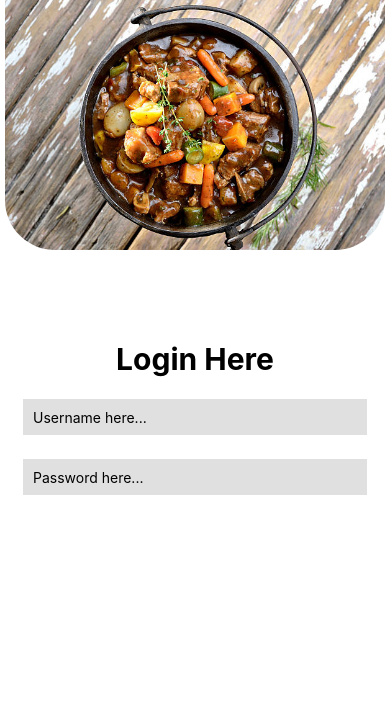
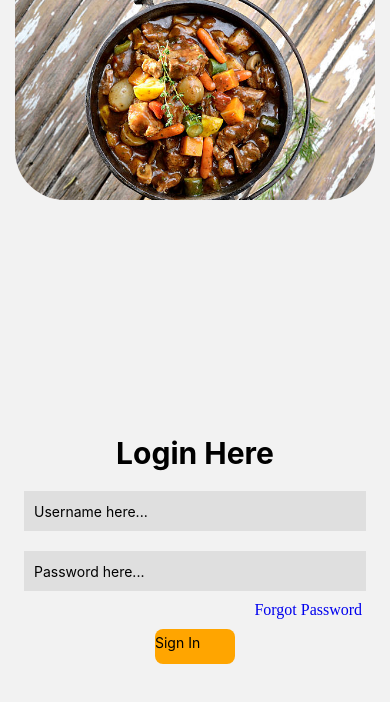
Before and after one commit to TedHopewell/Restaurant-App, a React Native app: screen /signup in a window 390 px wide. Shown: the top 702 px of the page. Built offline with nearby package versions, Linux system fonts and the light colour scheme.

Commit message:
second-login-page-commit

```diff
--- a/App.js
+++ b/App.js
@@ -1,62 +1,25 @@
-import React from 'react';
-import { StatusBar } from 'expo-status-bar';
-import { StyleSheet, Text, View,SafeAreaView, Image, TextInput } from 'react-native';
-import image1 from "./assets/dombolo1.jpg";
-import image2 from "./assets/pot1.jpg"
+import * as React from 'react';
+import { NavigationContainer} from '@react-navigation/native';
+import { createNativeStackNavigator } from '@react-navigation/native-stack';
+import LoginPage from './src/login';
+import SignupPage from './src/signup';
 
 
-export default function App() {
+
+const Stack = createNativeStackNavigator();
+function App() {
   return (
-    <SafeAreaView style={styles.container}>
-      <View style={styles.topView}>
-          <Image source={image2} style={styles.topImage}/>
-      </View>
-      <View style={styles.loginBox}>
-            <Text style={styles.loginText}>Login Here</Text>
-            <TextInput style={styles.inputBox} placeholder='Username here...'></TextInput>
-            <TextInput style={styles.inputBox} placeholder='Password here...'></TextInput>
-            <Text></Text>
-      </View>
-
-      <StatusBar style="auto" />
-    </SafeAreaView>
+    <NavigationContainer >
+            <Stack.Navigator initialRouteName='LoginPage'>
+                  {/* <Stack.Screen name='signup' options={{title:'signup', headerShown:false}}>
+                    {(props)=> <SignupPage {...props} />}
+                  </Stack.Screen> */}
+                  <Stack.Screen name='login' options={{title:'login', headerShown:false}}>
+                    {(props)=> <LoginPage {...props} />}
+                  </Stack.Screen>
+            </Stack.Navigator>
+    </NavigationContainer>
   );
 }
 
-const styles = StyleSheet.create({
-  container: {
-    flex: 1,
-    alignItems: 'center',
-    justifyContent: 'center',
-  },
-  topView:{
-    flex:1,
-  },
-  topImage:{
-    height:250,
-    width:380,
-    borderBottomLeftRadius:50,
-    borderBottomRightRadius:50,
-  },
-  loginBox:{
-    flex:2,
-    display:'flex',
-    flexDirection:'column',
-    alignItems:'center'
-  },
-  loginText:{
-    color:'black',
-    fontWeight:'bolder',
-    textAlign:'center',
-    fontSize:30,
-    paddingTop:60,
-  },
-  inputBox:{
-    height:40,
-    width:'150%',
-    border:'2px solid white',
-    marginTop:20,
-    backgroundColor:'#dededeee',
-    paddingLeft:10,
-  },
-});
+export default App;
--- a/package.json
+++ b/package.json
@@ -10,12 +10,16 @@
   },
   "dependencies": {
     "@expo/webpack-config": "^0.17.2",
+    "@react-navigation/native": "^6.0.13",
+    "@react-navigation/native-stack": "^6.9.0",
     "expo": "~46.0.13",
     "expo-status-bar": "~1.4.0",
     "react": "^18.0.0",
     "react-dom": "^18.0.0",
     "react-native": "^0.69.5",
     "react-native-cli": "^2.0.1",
+    "react-native-safe-area-context": "^4.4.1",
+    "react-native-screens": "^3.17.0",
     "react-native-web": "^0.18.7"
   },
   "devDependencies": {
--- /dev/null
+++ b/src/login.js
@@ -0,0 +1,80 @@
+import React from 'react';
+import { StyleSheet, Text, View,SafeAreaView, Image, TextInput, TouchableOpacity, Linking } from 'react-native';
+import image1 from "../assets/dombolo1.jpg";
+import image2 from "../assets/pot1.jpg"
+
+
+export default function LoginPage() {
+  return (
+    <SafeAreaView style={styles.container}>
+      <View style={styles.topView}>
+          <Image source={image2} style={styles.topImage}/>
+      </View>
+      <View style={styles.loginBox}>
+            <Text style={styles.loginText}>Login Here</Text>
+            <TextInput style={styles.inputBox} placeholder='Username here...'></TextInput>
+            <TextInput style={styles.inputBox} placeholder='Password here...'></TextInput>
+            <TouchableOpacity href='#' style={styles.hyperLink}>Forgot Password</TouchableOpacity>
+            <TouchableOpacity style={styles.loginBtn}>
+                    <Text>Sign In</Text>
+            </TouchableOpacity>
+      </View>
+
+
+    </SafeAreaView>
+  );
+}
+
+const styles = StyleSheet.create({
+  container: {
+    flex: 1,
+    alignItems: 'center',
+    justifyContent: 'center',
+  },
+  topView:{
+    flex:1,
+  },
+  topImage:{
+    height:200,
+    width:360,
+    borderBottomLeftRadius:50,
+    borderBottomRightRadius:50,
+  },
+  loginBox:{
+    display:'flex',
+    flexDirection:'column',
+    alignItems:'center',
+    paddingBottom:180,
+
+  },
+  loginText:{
+    color:'black',
+    fontWeight:'bolder',
+    textAlign:'center',
+    fontSize:30,
+    paddingTop:20,
+  },
+  inputBox:{
+    height:40,
+    width:'150%',
+    marginTop:20,
+    backgroundColor:'#dededeee',
+    paddingLeft:10,
+  },
+  hyperLink:{
+    width:'140%',
+    marginLeft:15,
+    marginTop:10,
+    textAlign:'Right',
+  },
+  loginBtn:{
+    backgroundColor:'orange',
+    height:35,
+    width:80,
+    textAlign:'center',
+    paddingTop:5,
+    borderRadius:8,
+    marginTop:10,
+  },
+
+});
--- /dev/null
+++ b/src/signup.js
@@ -0,0 +1,80 @@
+import React from 'react';
+import { StyleSheet, Text, View,SafeAreaView, Image, TextInput, TouchableOpacity, Linking } from 'react-native';
+import image1 from "../assets/dombolo1.jpg";
+import image2 from "../assets/pot1.jpg"
+
+
+export default function SignupPage() {
+  return (
+    <SafeAreaView style={styles.container}>
+      <View style={styles.topView}>
+          <Image source={image2} style={styles.topImage}/>
+      </View>
+      <View style={styles.loginBox}>
+            <Text style={styles.loginText}>Register Here</Text>
+            <TextInput style={styles.inputBox} placeholder='Username here...'></TextInput>
+            <TextInput style={styles.inputBox} placeholder='Password here...'></TextInput>
+            <TouchableOpacity href='#' style={styles.hyperLink}>Forgot Password</TouchableOpacity>
+            <TouchableOpacity style={styles.loginBtn}>
+                    <Text>Sign Up</Text>
+            </TouchableOpacity>
+      </View>
+
+    </SafeAreaView>
+  );
+}
+
+const styles = StyleSheet.create({
+  container: {
+    flex: 1,
+    alignItems: 'center',
+    justifyContent: 'center',
+  },
+  topView:{
+    flex:1,
+  },
+  topImage:{
+    height:200,
+    width:360,
+    borderBottomLeftRadius:50,
+    borderBottomRightRadius:50,
+  },
+  loginBox:{
+    display:'flex',
+    flexDirection:'column',
+    alignItems:'center',
+    paddingBottom:180,
+
+  },
+  loginText:{
+    color:'black',
+    fontWeight:'bolder',
+    textAlign:'center',
+    fontSize:30,
+    paddingTop:20,
+  },
+  inputBox:{
+    height:40,
+    width:'150%',
+    border:'2px solid white',
+    marginTop:20,
+    backgroundColor:'#dededeee',
+    paddingLeft:10,
+  },
+  hyperLink:{
+    width:'140%',
+    marginLeft:15,
+    marginTop:10,
+    textAlign:'Right',
+  },
+  loginBtn:{
+    backgroundColor:'orange',
+    height:35,
+    width:80,
+    textAlign:'center',
+    paddingTop:5,
+    borderRadius:8,
+    marginTop:10,
+  },
+
+});
```
Also changed, not shown: 1 other file (tests, documents, lock files or other folders).
